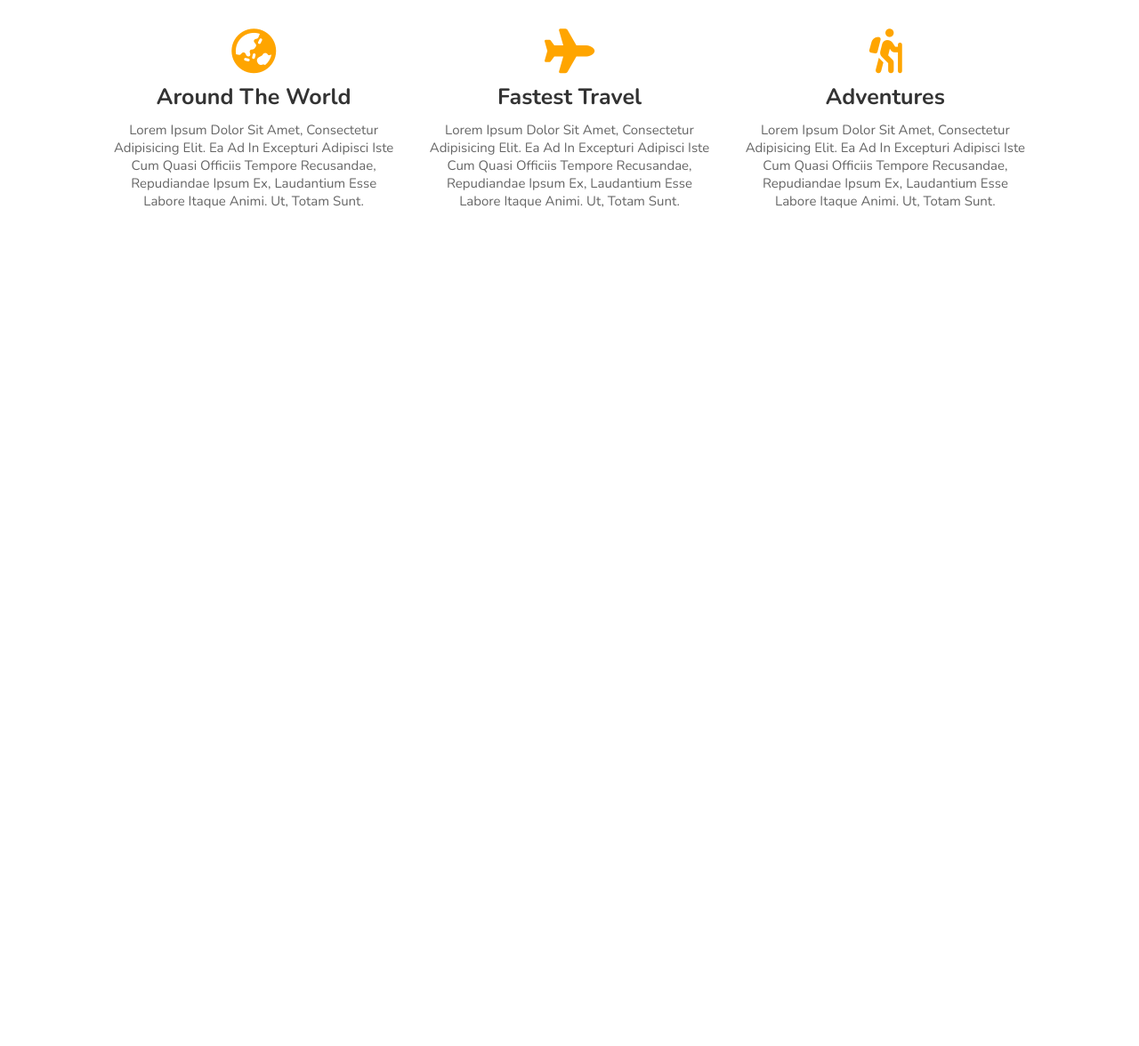
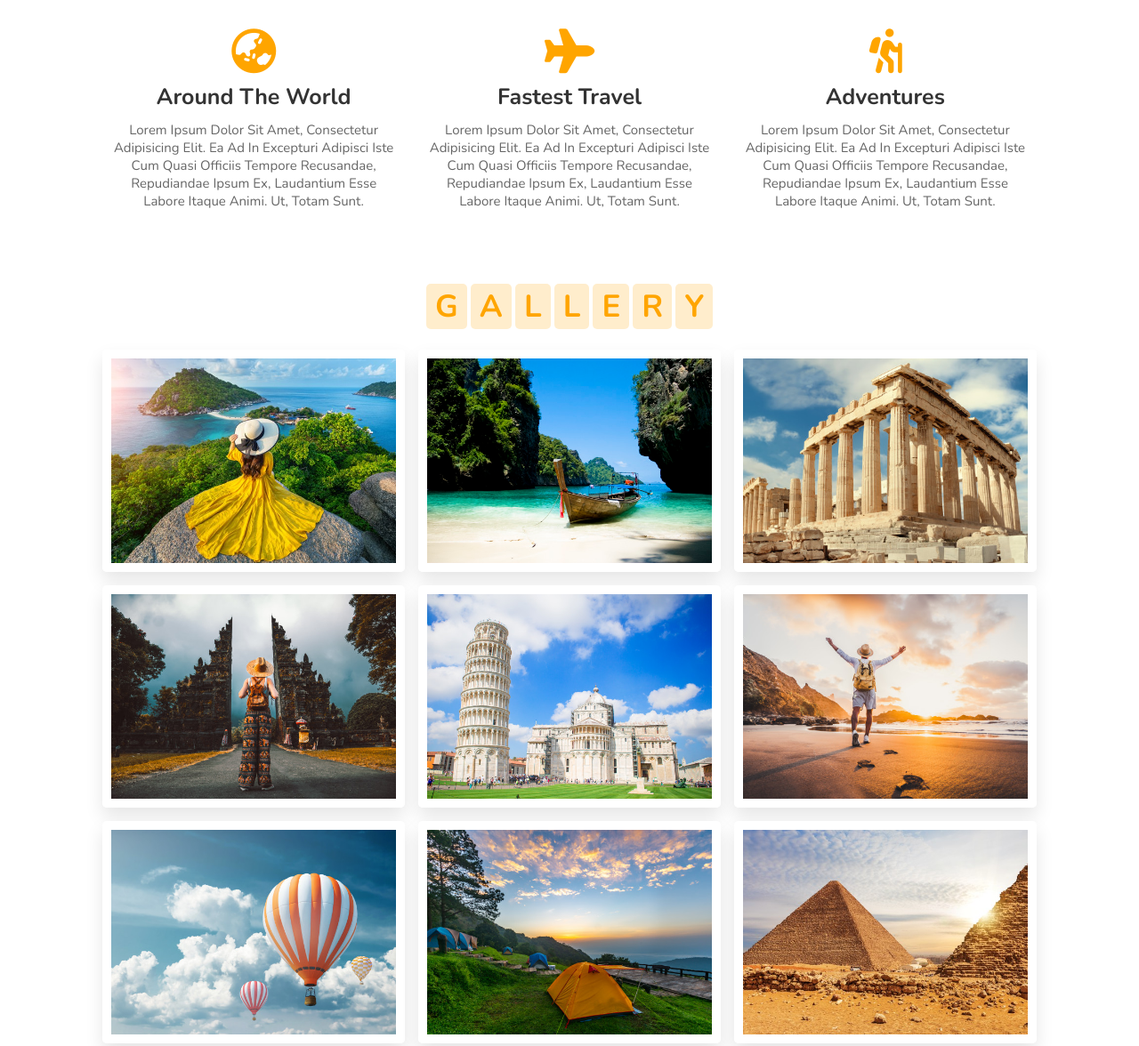
Before and after one commit to anurag-10-git/tours-and-travel-page-frontend, a plain HTML site: page index.html in a window 1280 px wide. Shown: the part 3053-4229 px from the top of the page at 89% size. Before the commit the page ends 3329 px from the top, so only its background shows below. Drawn offline with nearby package versions, Linux system fonts and the light colour scheme.

Commit message:
fixed error

```diff
--- a/index.html
+++ b/index.html
@@ -257,37 +257,143 @@
             <div class="box">
                 <i class="fas fa-hotel"></i>
                 <h3>affordable hotels</h3>
-                <p>Lorem ipsum dolor sit amet, consectetur adipisicing elit. Ea ad in excepturi adipisci iste cum quasi officiis tempore recusandae, repudiandae ipsum ex, laudantium esse labore itaque animi. Ut, totam sunt.</p>
+                <p>Lorem ipsum dolor sit amet, consectetur adipisicing elit. Ea ad in excepturi adipisci iste cum quasi
+                    officiis tempore recusandae, repudiandae ipsum ex, laudantium esse labore itaque animi. Ut, totam
+                    sunt.</p>
             </div>
             <div class="box">
                 <i class="fas fa-utensils"></i>
                 <h3>food and drinks</h3>
-                <p>Lorem ipsum dolor sit amet, consectetur adipisicing elit. Ea ad in excepturi adipisci iste cum quasi officiis tempore recusandae, repudiandae ipsum ex, laudantium esse labore itaque animi. Ut, totam sunt.</p>
+                <p>Lorem ipsum dolor sit amet, consectetur adipisicing elit. Ea ad in excepturi adipisci iste cum quasi
+                    officiis tempore recusandae, repudiandae ipsum ex, laudantium esse labore itaque animi. Ut, totam
+                    sunt.</p>
             </div>
             <div class="box">
                 <i class="fas fa-bullhorn"></i>
                 <h3>safety guide</h3>
-                <p>Lorem ipsum dolor sit amet, consectetur adipisicing elit. Ea ad in excepturi adipisci iste cum quasi officiis tempore recusandae, repudiandae ipsum ex, laudantium esse labore itaque animi. Ut, totam sunt.</p>
+                <p>Lorem ipsum dolor sit amet, consectetur adipisicing elit. Ea ad in excepturi adipisci iste cum quasi
+                    officiis tempore recusandae, repudiandae ipsum ex, laudantium esse labore itaque animi. Ut, totam
+                    sunt.</p>
             </div>
             <div class="box">
                 <i class="fas fa-globe-asia"></i>
                 <h3>around the world</h3>
-                <p>Lorem ipsum dolor sit amet, consectetur adipisicing elit. Ea ad in excepturi adipisci iste cum quasi officiis tempore recusandae, repudiandae ipsum ex, laudantium esse labore itaque animi. Ut, totam sunt.</p>
+                <p>Lorem ipsum dolor sit amet, consectetur adipisicing elit. Ea ad in excepturi adipisci iste cum quasi
+                    officiis tempore recusandae, repudiandae ipsum ex, laudantium esse labore itaque animi. Ut, totam
+                    sunt.</p>
             </div>
             <div class="box">
                 <i class="fas fa-plane"></i>
                 <h3>fastest travel</h3>
-                <p>Lorem ipsum dolor sit amet, consectetur adipisicing elit. Ea ad in excepturi adipisci iste cum quasi officiis tempore recusandae, repudiandae ipsum ex, laudantium esse labore itaque animi. Ut, totam sunt.</p>
+                <p>Lorem ipsum dolor sit amet, consectetur adipisicing elit. Ea ad in excepturi adipisci iste cum quasi
+                    officiis tempore recusandae, repudiandae ipsum ex, laudantium esse labore itaque animi. Ut, totam
+                    sunt.</p>
             </div>
             <div class="box">
                 <i class="fas fa-hiking"></i>
                 <h3>adventures</h3>
-                <p>Lorem ipsum dolor sit amet, consectetur adipisicing elit. Ea ad in excepturi adipisci iste cum quasi officiis tempore recusandae, repudiandae ipsum ex, laudantium esse labore itaque animi. Ut, totam sunt.</p>
+                <p>Lorem ipsum dolor sit amet, consectetur adipisicing elit. Ea ad in excepturi adipisci iste cum quasi
+                    officiis tempore recusandae, repudiandae ipsum ex, laudantium esse labore itaque animi. Ut, totam
+                    sunt.</p>
             </div>
         </div>
     </section>
 
     <!-- services section ends  -->
+    <!-- gallery section starts  -->
+    <section class="gallery" id="gallery">
+
+        <h1 class="heading">
+            <span>g</span>
+            <span>a</span>
+            <span>l</span>
+            <span>l</span>
+            <span>e</span>
+            <span>r</span>
+            <span>y</span>
+        </h1>
+
+        <div class="box-container">
+
+            <div class="box">
+                <img src="images/g-1.jpg" alt="">
+                <div class="content">
+                    <h3>amazing places</h3>
+                    <p>Lorem ipsum dolor sit amet consectetur adipisicing elit. Ducimus, tenetur.</p>
+                    <a href="#" class="btn">see more</a>
+                </div>
+            </div>
+            <div class="box">
+                <img src="images/g-2.jpg" alt="">
+                <div class="content">
+                    <h3>amazing places</h3>
+                    <p>Lorem ipsum dolor sit amet consectetur adipisicing elit. Ducimus, tenetur.</p>
+                    <a href="#" class="btn">see more</a>
+                </div>
+            </div>
+            <div class="box">
+                <img src="images/g-3.jpg" alt="">
+                <div class="content">
+                    <h3>amazing places</h3>
+                    <p>Lorem ipsum dolor sit amet consectetur adipisicing elit. Ducimus, tenetur.</p>
+                    <a href="#" class="btn">see more</a>
+                </div>
+            </div>
+            <div class="box">
+                <img src="images/g-4.jpg" alt="">
+                <div class="content">
+                    <h3>amazing places</h3>
+                    <p>Lorem ipsum dolor sit amet consectetur adipisicing elit. Ducimus, tenetur.</p>
+                    <a href="#" class="btn">see more</a>
+                </div>
+            </div>
+            <div class="box">
+                <img src="images/g-5.jpg" alt="">
+                <div class="content">
+                    <h3>amazing places</h3>
+                    <p>Lorem ipsum dolor sit amet consectetur adipisicing elit. Ducimus, tenetur.</p>
+                    <a href="#" class="btn">see more</a>
+                </div>
+            </div>
+            <div class="box">
+                <img src="images/g-6.jpg" alt="">
+                <div class="content">
+                    <h3>amazing places</h3>
+                    <p>Lorem ipsum dolor sit amet consectetur adipisicing elit. Ducimus, tenetur.</p>
+                    <a href="#" class="btn">see more</a>
+                </div>
+            </div>
+            <div class="box">
+                <img src="images/g-7.jpg" alt="">
+                <div class="content">
+                    <h3>amazing places</h3>
+                    <p>Lorem ipsum dolor sit amet consectetur adipisicing elit. Ducimus, tenetur.</p>
+                    <a href="#" class="btn">see more</a>
+                </div>
+            </div>
+            <div class="box">
+                <img src="images/g-8.jpg" alt="">
+                <div class="content">
+                    <h3>amazing places</h3>
+                    <p>Lorem ipsum dolor sit amet consectetur adipisicing elit. Ducimus, tenetur.</p>
+                    <a href="#" class="btn">see more</a>
+                </div>
+            </div>
+            <div class="box">
+                <img src="images/g-9.jpg" alt="">
+                <div class="content">
+                    <h3>amazing places</h3>
+                    <p>Lorem ipsum dolor sit amet consectetur adipisicing elit. Ducimus, tenetur.</p>
+                    <a href="#" class="btn">see more</a>
+                </div>
+            </div>
+
+        </div>
+
+    </section>
+
+    <!-- gallery section ends  -->
+
 
 </body>
 
--- a/style.css
+++ b/style.css
@@ -1,17 +1,19 @@
-@import url('https://fonts.googleapis.com/css2?family=Nunito:wght@200;300;400;600;700&display=swap');
+@import url("https://fonts.googleapis.com/css2?family=Nunito:wght@200;300;400;600;700&display=swap");
 
 :root {
   --orange: #ffa500;
 }
 
-*{
-    font-family: 'Nunito', sans-serif;
-    margin: 0; padding: 0;
+* {
+  font-family: "Nunito", sans-serif;
+  margin: 0;
+  padding: 0;
   box-sizing: border-box;
   text-transform: capitalize;
-    outline: none; border: none;
+  outline: none;
+  border: none;
   text-decoration: none;
-    transition: all .2s linear;
+  transition: all 0.2s linear;
 }
 
 *::selection {
@@ -27,7 +29,7 @@ html {
 }
 
 section {
-   padding:2rem 9%;
+  padding: 2rem 9%;
 }
 
 .heading {
@@ -37,10 +39,10 @@ section {
 
 .heading span {
   font-size: 3.5rem;
-    background: rgba(255,165,0,.2);
+  background: rgba(255, 165, 0, 0.2);
   color: var(--orange);
-    border-radius: .5rem;
-    padding: .2rem 1rem;
+  border-radius: 0.5rem;
+  padding: 0.2rem 1rem;
 }
 
 .heading span.space {
@@ -52,14 +54,14 @@ section {
   margin-top: 1rem;
   background: var(--orange);
   color: #fff;
-    padding: .8rem 3rem;
-    border: .2rem solid var(--orange);
+  padding: 0.8rem 3rem;
+  border: 0.2rem solid var(--orange);
   cursor: pointer;
   font-size: 1.7rem;
 }
 
 .btn:hover {
-    background: rgba(255,165,0,.2);
+  background: rgba(255, 165, 0, 0.2);
   color: var(--orange);
 }
 
@@ -74,13 +76,12 @@ header {
   align-items: center;
   justify-content: space-between;
   padding: 2rem 9%;
-
 }
 
 header .logo {
   font-size: 2.5rem;
   font-weight: bolder;
-    color:#fff;
+  color: #fff;
   text-transform: uppercase;
 }
 
@@ -91,7 +92,7 @@ header .logo span {
 header .navbar a {
   color: #fff;
   font-size: 2rem;
-    margin: 0 .8rem;
+  margin: 0 0.8rem;
 }
 
 header .navbar a:hover {
@@ -109,30 +110,29 @@ header .icons i:hover {
   color: var(--orange);
 }
 
-header .search-bar-container{
+header .search-bar-container {
   position: absolute;
   top: 100%;
   left: 0;
   right: 0;
   padding: 1.5rem 2rem;
   background: #333;
-    border-top: .1rem solid rgba(255, 255, 255,.2);
+  border-top: 0.1rem solid rgba(255, 255, 255, 0.2);
   display: flex;
   align-items: center;
   z-index: 1001;
-    clip-path: polygon(0 0,100% 0,100% 0,0 0);
+  clip-path: polygon(0 0, 100% 0, 100% 0, 0 0);
 }
 
 header .search-bar-container.active {
-    clip-path: polygon(0 0,100% 0,100% 100%,0 100%)
+  clip-path: polygon(0 0, 100% 0, 100% 100%, 0 100%);
 }
 
-header .search-bar-container #search-bar{
+header .search-bar-container #search-bar {
   width: 100%;
   padding: 1rem;
   text-transform: none;
 }
-
 
 header .search-bar-container label {
   color: #fff;
@@ -148,7 +148,7 @@ header .search-bar-container label:hover {
 .login-form-container {
   position: fixed;
   top: -120%;
-    left:0;
+  left: 0;
   min-height: 100vh;
   width: 100%;
   z-index: 10000;
@@ -165,14 +165,14 @@ header .search-bar-container label:hover {
 .login-form-container form {
   margin: 2rem;
   padding: 1.5rem 2rem;
-border-radius: .5rem;
+  border-radius: 0.5rem;
   background: #fff;
   width: 50rem;
 }
 
 .login-form-container h3 {
   font-size: 3rem;
-    color:#444;
+  color: #444;
   text-transform: uppercase;
   text-align: center;
   padding: 1rem 0;
@@ -182,14 +182,13 @@ width: 50rem;
   width: 100%;
   padding: 1rem;
   font-size: 1.7rem;
-    color:#333;
-    margin: .6rem 0;
-    border: .1rem solid rgba(0, 0, 0, 0.3);
+  color: #333;
+  margin: 0.6rem 0;
+  border: 0.1rem solid rgba(0, 0, 0, 0.3);
   text-transform: none;
 }
 
-
-.login-form-container form .box:focus{
+.login-form-container form .box:focus {
   border-color: var(--orange);
 }
 
@@ -201,15 +200,13 @@ width: 50rem;
   font-size: 1.5rem;
 }
 
-
 .login-form-container form .btn {
   display: block;
   width: 100%;
 }
 
-
 .login-form-container form p {
-  padding: .5rem 0;
+  padding: 0.5rem 0;
   font-size: 1.5rem;
   color: #666;
 }
@@ -233,15 +230,14 @@ width: 50rem;
 }
 
 #menu-bar {
-    color:#fff;
-    border: .1rem solid #fff;
-    border-radius: .5rem;
+  color: #fff;
+  border: 0.1rem solid #fff;
+  border-radius: 0.5rem;
   font-size: 3rem;
-    padding: .5rem 1.2rem;
+  padding: 0.5rem 1.2rem;
   cursor: pointer;
   display: none;
 }
-
 
 .home {
   min-height: 100vh;
@@ -253,7 +249,7 @@ width: 50rem;
   z-index: 0;
 }
 
-.home .content{
+.home .content {
   text-align: center;
 }
 
@@ -261,18 +257,18 @@ width: 50rem;
   font-size: 4.5rem;
   color: #fff;
   text-transform: uppercase;
-    text-shadow: 0 .3rem .5rem rgba(0, 0, 0, 0.1);
+  text-shadow: 0 0.3rem 0.5rem rgba(0, 0, 0, 0.1);
 }
 
 .home .content p {
   font-size: 2.5rem;
   color: #fff;
-    padding: .5rem 0;
+  padding: 0.5rem 0;
   text-transform: uppercase;
-    text-shadow: 0 .3rem .5rem rgba(0, 0, 0, 0.1);
+  text-shadow: 0 0.3rem 0.5rem rgba(0, 0, 0, 0.1);
 }
 
-.home .video-container video{
+.home .video-container video {
   position: absolute;
   top: 0;
   left: 0;
@@ -297,13 +293,12 @@ display: inline-block;
   border-radius: 50%;
   background-color: #fff;
   cursor: pointer;
-margin: 0 .5;
+  margin: 0 0.5;
 }
 
 .home .controls .vid-btn.active {
   background-color: var(--orange);
 }
-
 
 .book .row {
   display: flex;
@@ -323,18 +318,17 @@ margin: 0 .5;
   flex: 1 1 40rem;
   padding: 2rem;
   box-shadow: 0 1rem 2rem rgba(0, 0, 0, 0.1);
-    border-radius: .5rem;
+  border-radius: 0.5rem;
 }
 
 .book .row form .inputBox {
-    padding: .5rem 0;
-
+  padding: 0.5rem 0;
 }
 
 .book .row form .inputBox input {
   width: 100%;
   padding: 1rem;
-    border: .1rem solid rgba(0, 0, 0, 0.1);
+  border: 0.1rem solid rgba(0, 0, 0, 0.1);
   font-size: 1.7rem;
   color: #333;
   text-transform: none;
@@ -354,7 +348,7 @@ margin: 0 .5;
 
 .packages .box-container .box {
   flex: 1 1 30rem;
-    border-radius: .5rem;
+  border-radius: 0.5rem;
   overflow: hidden;
   box-shadow: 0 1rem 2rem rgba(0, 0, 0, 0.1);
 }
@@ -374,20 +368,20 @@ margin: 0 .5;
   color: #333;
 }
 
-.packages .box-container .box .content h3 i{
+.packages .box-container .box .content h3 i {
   color: var(--orange);
 }
 
-.packages .box-container .box .content p{
+.packages .box-container .box .content p {
   font-size: 1.7rem;
-    color:#666;
-    padding:1rem 0;
+  color: #666;
+  padding: 1rem 0;
 }
 
-.packages .box-container .box .content .stars i{
+.packages .box-container .box .content .stars i {
   font-size: 1.7rem;
-    color:var(--orange);
-    padding:1rem 0;
+  color: var(--orange);
+  padding: 1rem 0;
 }
 
 .packages .box-container .box .content .price {
@@ -396,25 +390,23 @@ margin: 0 .5;
   padding-top: 1rem;
 }
 
-
-.packages .box-container .box .content .price span{
+.packages .box-container .box .content .price span {
   color: #666;
   font-size: 1.5rem;
   text-decoration: line-through;
 }
 
 .services .box-container {
-    display:flex;
+  display: flex;
   flex-wrap: wrap;
   gap: 1.5rem;
 }
 
 .services .box-container .box {
   flex: 1 1 30rem;
-    border-radius: .5rem;
+  border-radius: 0.5rem;
   padding: 1rem;
   text-align: center;
-
 }
 
 .services .box-container .box i {
@@ -438,18 +430,76 @@ text-decoration: line-through;
   box-shadow: 0 1rem 2rem rgba(0, 0, 0, 0.1);
 }
 
+.gallery .box-container {
+  display: flex;
+  flex-wrap: wrap;
+  gap: 1.5rem;
+}
 
+.gallery .box-container .box {
+  overflow: hidden;
+  box-shadow: 0 1rem 2rem rgba(0, 0, 0, 0.1);
+  border: 1rem solid #fff;
+  border-radius: 0.5rem;
+  flex: 1 1 30rem;
+  height: 25rem;
+  position: relative;
+}
 
+.gallery .box-container .box img {
+  height: 100%;
+  width: 100%;
+  object-fit: cover;
+}
+
+.gallery .box-container .box .content {
+  position: absolute;
+  top: -100%;
+  left: 0;
+  height: 100%;
+  width: 100%;
+  text-align: center;
+  background: rgba(0, 0, 0, 0.7);
+  padding: 2rem;
+  padding-top: 5rem;
+}
+
+.gallery .box-container .box:hover .content {
+  top: 0;
+}
+
+.gallery .box-container .box .content h3 {
+  font-size: 2.5rem;
+  color: var(--orange);
+}
+
+.gallery .box-container .box .content p {
+  font-size: 1.5rem;
+  color: #eee;
+  padding: 0.5rem 0;
+}
+
+::-webkit-scrollbar {
+  width: 20px;
+}
+
+::-webkit-scrollbar-track {
+    background-color: var(--orange);
+}
+
+::-webkit-scrollbar-thumb {
+    background: #333;
+}
 
 /* media queries */
 
-@media (max-width:1200px) {
+@media (max-width: 1200px) {
   html {
     font-size: 55%;
   }
 }
 
-@media (max-width:991px) {
+@media (max-width: 991px) {
   header {
     padding: 2rem;
   }
@@ -459,31 +509,31 @@ text-decoration: line-through;
   }
 }
 
-@media (max-width:768px){
+@media (max-width: 768px) {
   #menu-bar {
     display: initial;
   }
 
-    header .navbar{
+  header .navbar {
     position: absolute;
     top: 100%;
     right: 0;
     left: 0;
     background: #333;
-        border-top: .1rem solid rgba(255, 255, 255,.2);
+    border-top: 0.1rem solid rgba(255, 255, 255, 0.2);
     padding: 1rem 2rem;
-        clip-path: polygon(0 0,100% 0,100% 0,0 0);
+    clip-path: polygon(0 0, 100% 0, 100% 0, 0 0);
   }
 
   header .navbar.active {
-        clip-path: polygon(0 0,100% 0,100% 100%,0 100%);
+    clip-path: polygon(0 0, 100% 0, 100% 100%, 0 100%);
   }
 
   header .navbar a {
     display: block;
-        border-radius: .5rem;
+    border-radius: 0.5rem;
     padding: 1.5rem;
-        margin:1.5rem 0;
+    margin: 1.5rem 0;
     background: #222;
   }
 
@@ -492,7 +542,7 @@ text-decoration: line-through;
     } */
 }
 
-@media (max-width:450px) {
+@media (max-width: 450px) {
   html {
     font-size: 50%;
   }
@@ -500,20 +550,4 @@ text-decoration: line-through;
   .heading span {
     font-size: 2.5rem;
   }
-
 }
-
-
-
-
-::-webkit-scrollbar {
-    width: 20px;
-}
-
-::-webkit-scrollbar-track{
-    background-color: var(--orange);
-}
-
-::-webkit-scrollbar-thumb {
-    background: #333;
-}
```
Lines whose indentation alone changed are shown as unchanged.
